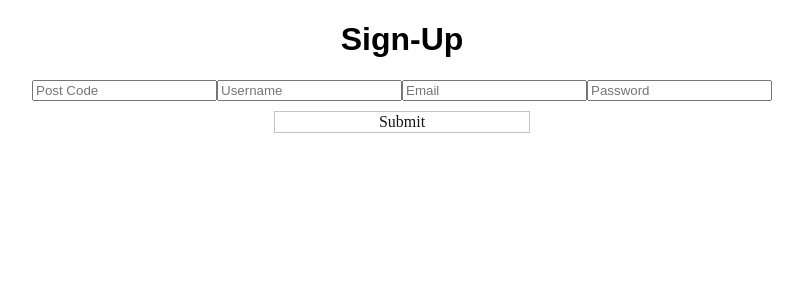
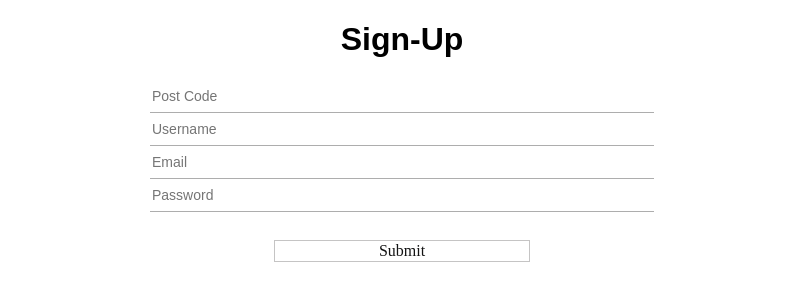
Before and after one commit to alexiscarlier/neighbourly-app, a React (Create React App) app: page / in a window 1280 px wide. Shown: the top 300 px of the page, without its empty margins (238-1041 px from the left). Built offline with nearby package versions, Linux system fonts and the light colour scheme; no server answers.

Commit message:
Adding styling to input fields

```diff
--- a/src/index.css
+++ b/src/index.css
@@ -21,3 +21,24 @@ input[type="submit"] {
 input[type="submit"]:hover {
   border: solid 1px; border-color: rgb(19, 19, 19);
 }
+
+input[type="email"],
+input[type="password"],
+input[type="text"] {
+  display: block;
+  margin: 0 auto;
+  font-size: 14px;
+  background-color: transparent;
+  border: none;
+  border-bottom: solid 1px rgb(173, 173, 173);
+  outline: none;
+  height: 30px;
+  width: 95%;
+  max-width: 500px
+}
+
+input[type="email"]:focus,
+input[type="password"]:focus,
+input[type="text"]:focus {
+  border-bottom: solid 1px rgb(48, 47, 47);
+}
```
